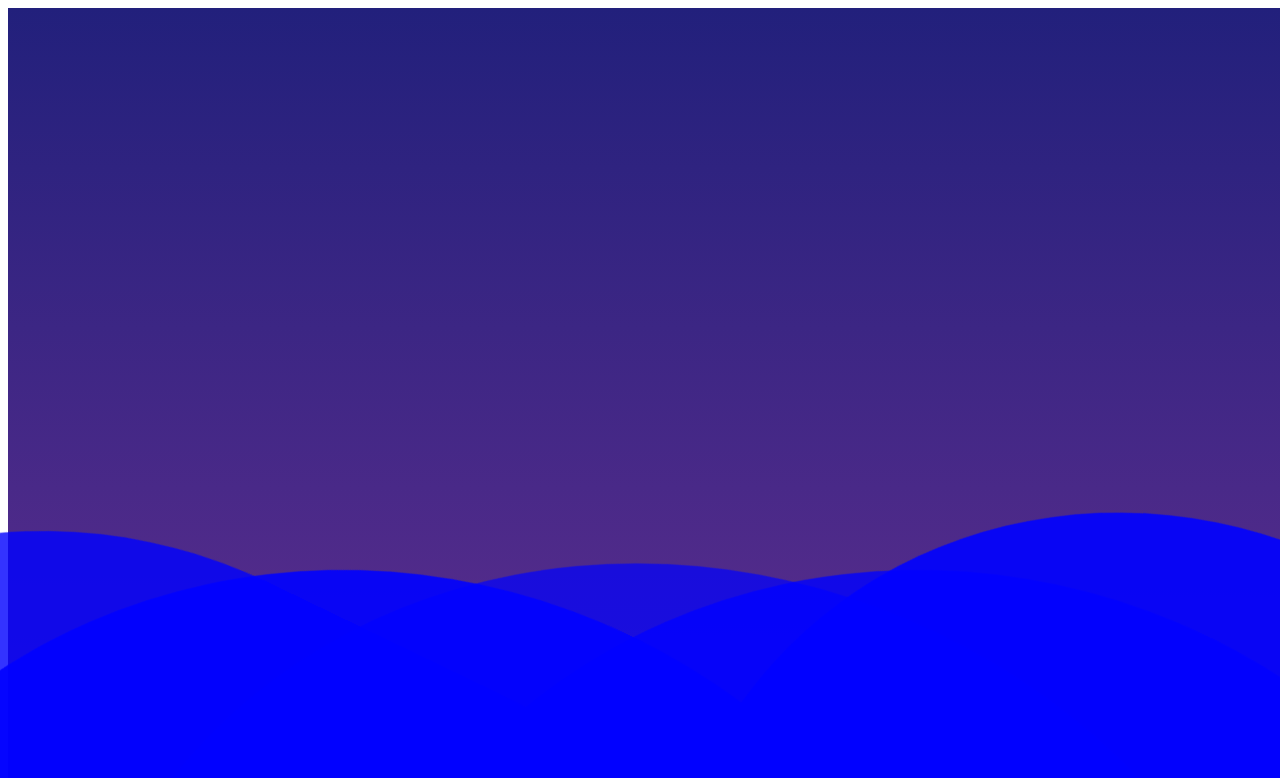
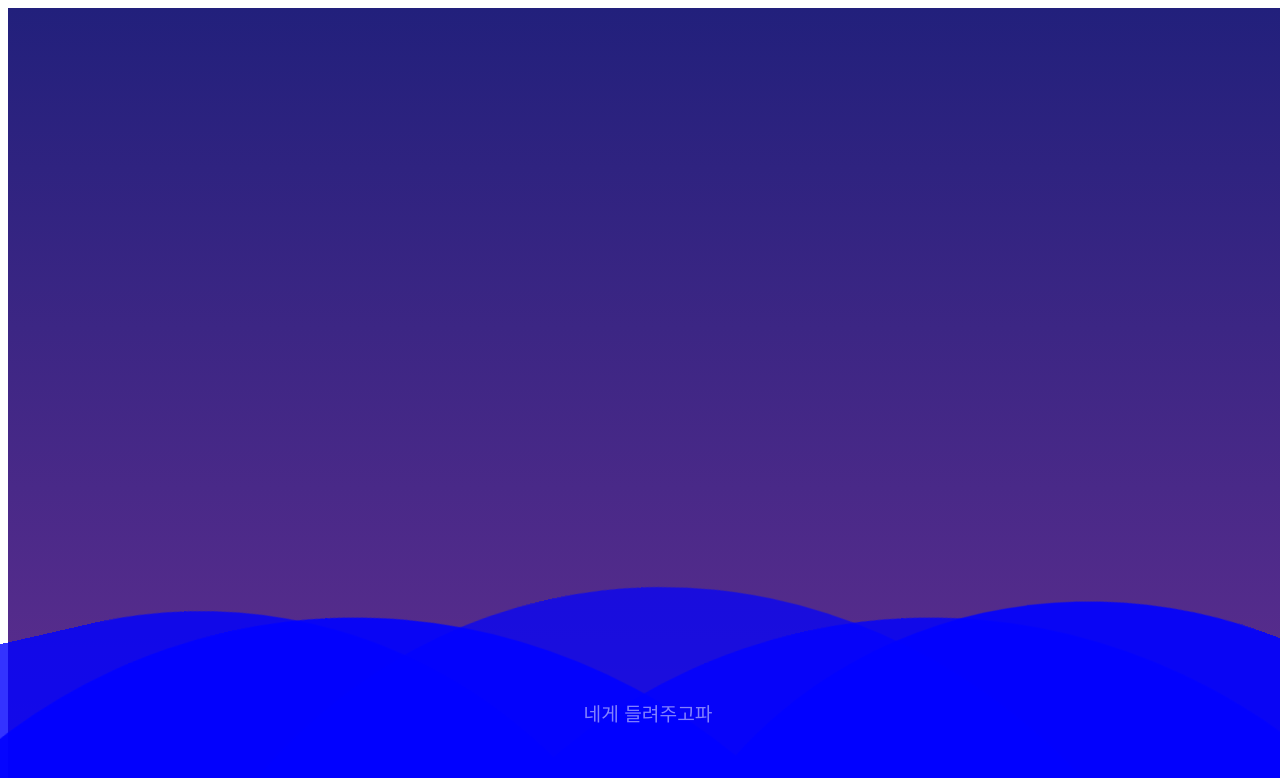
Before and after one commit to Minminjamin/yeosu_night_sea, a Svelte app: page / in a window 1280 px wide. Shown: the top 778 px of the page. Built offline with nearby package versions, Linux system fonts and the light colour scheme.

Commit message:
style : 바다 배경과 가사가 동시에 출력되도록 수정

```diff
--- a/src/App.svelte
+++ b/src/App.svelte
@@ -1,11 +1,8 @@
 <script>
-    import Lyrics from "./view/Lyrics.svelte";
     import Screen from "./layout/Screen.svelte";
 </script>
 
 <style lang="scss">
 </style>
 
-<Screen>
-    <Lyrics />
-</Screen>
+<Screen />
--- a/src/layout/Screen.svelte
+++ b/src/layout/Screen.svelte
@@ -1,4 +1,5 @@
 <script>
+    import Lyrics from "../view/Lyrics.svelte";
 </script>
 
 <style>
@@ -101,6 +102,7 @@
 
 <main class="night">
     <article class="sea">
+        <Lyrics />
         <section class="waveContainer">
             <figure class="wave -one" />
             <figure class="wave -two" />
--- a/src/view/Lyrics.svelte
+++ b/src/view/Lyrics.svelte
@@ -43,17 +43,20 @@
 
     setInterval(() => {
         currentIndex = (currentIndex + 1) % lyrics.length;
-    }, 2000);
+    }, 1850);
 </script>
 
 <style lang="scss">
     .scroll {
         width: 100%;
-        height: 15%;
-        border: solid 1px red;
+        height: 30%;
         overflow: hidden;
         scroll-behavior: smooth;
         position: relative;
+        color: white;
+        z-index: 1;
+        top: 50%;
+        text-align: center;
     }
 
     section {
@@ -84,12 +87,12 @@
             transform: translateY(0%);
         }
         to {
-            transform: translateY(-1800%);
+            transform: translateY(-3000%);
         }
     }
 
     section {
-        animation: scrollText 20s infinite linear;
+        animation: scrollText 76s infinite linear;
     }
 </style>
 
```
